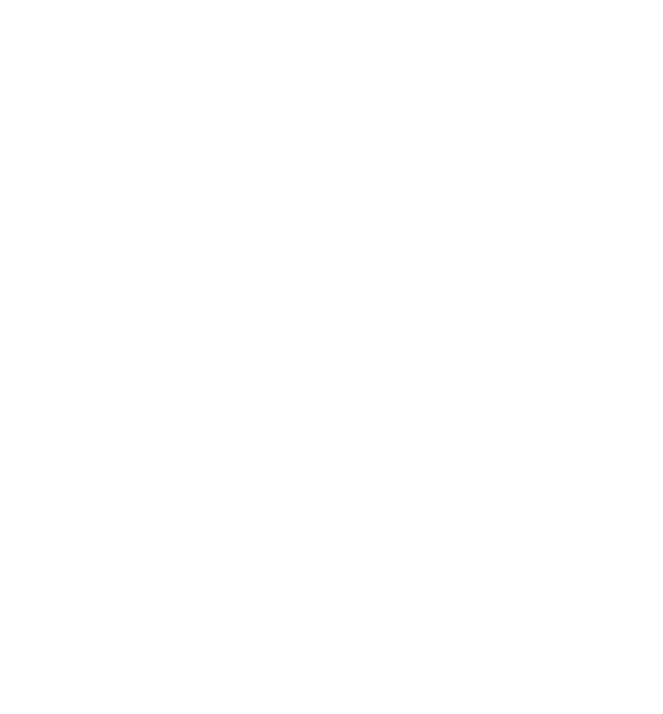
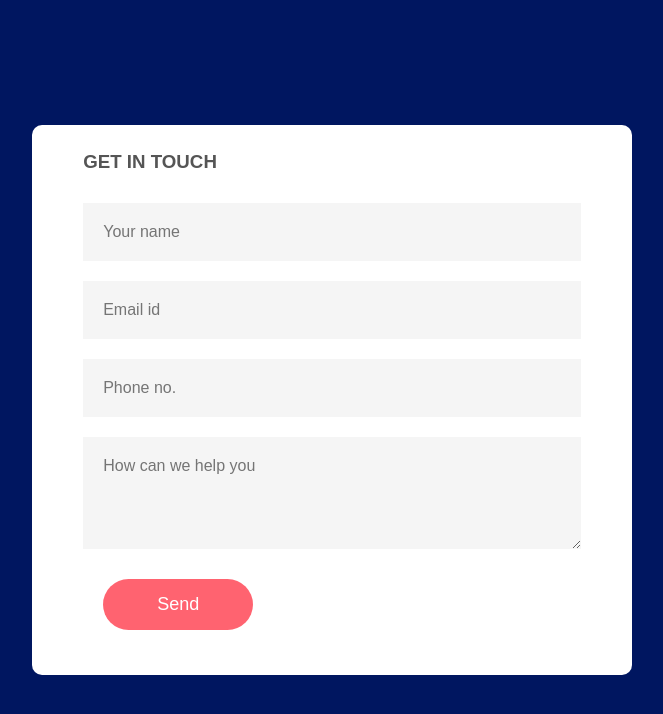
Before and after one commit to The-DigitalAcademy/sinesipho-email, a plain HTML site: page index.html in a window 1280 px wide. Shown: the whole page, without its empty margins (308-971 px from the left). Drawn offline with Linux system fonts and the light colour scheme.

Commit message:
changed another css style

```diff
--- a/index.html
+++ b/index.html
@@ -9,7 +9,17 @@
 </head>
 <body>
 
-    <div class="container"></div>
+    <div class="container">
+        <form>
+            <h3>GET IN TOUCH</h3>
+            <input type="text" id="name" placeholder="Your name" required>
+            <input type="email" id="email" placeholder="Email id" required>
+            <input type="text" id="phone" placeholder="Phone no." required>
+            <textarea name="messaage" rows="4" placeholder="How can we help you"></textarea>
+            <button type="submit">Send</button>
+
+        </form>
+    </div>
 <!--
     <form action="action-page.php" style="border: 1px solid #ccc">
     <div class="container">
--- a/style.css
+++ b/style.css
@@ -5,18 +5,51 @@
   font-family: 'poppins', sans-serif;
 }
 
+.container{
+  width: 100%;
+  height: 100vh;
+  background: #001660;
+  display: flex;
+  align-items: center;
+  justify-content: center;
+}
 
+form {
+  background: #fff;
+  display: flex;
+  flex-direction: column;
+  padding: 2vw 4vw;
+  width: 90%;
+  max-width: 600px;
+  border-radius: 10px;
+}
 
-* {box-sizing: border-box;}
+form h3{
+  color: #555;
+  font-weight: 800;
+  margin-bottom: 20px;
+}
 
-/* Full with input fields */
-input[type=text], input[type=password] {
-    width: 100%;
-    padding: 15px;
-    margin: 5px 0 22px 0;
-    display: inline-block;
-    border: none;
-    background: #f1f1f1;
+form input, form textarea{
+  border: 0;
+  margin: 10px 0;
+  padding: 20px;
+  outline: none;
+  background: #f5f5f5;
+  font-size: 16px;
+}
+
+form button{
+  padding: 15px;
+  background: #ff5361;
+  color: #fff;
+  font-size: 18px;
+  border: 0;
+  outline: none;
+  cursor: pointer;
+  width: 150px;
+  margin: 20px;
+  border-radius: 30px;
 }
 
 input[type=text]:focus, input[type=password]:focus {
```
